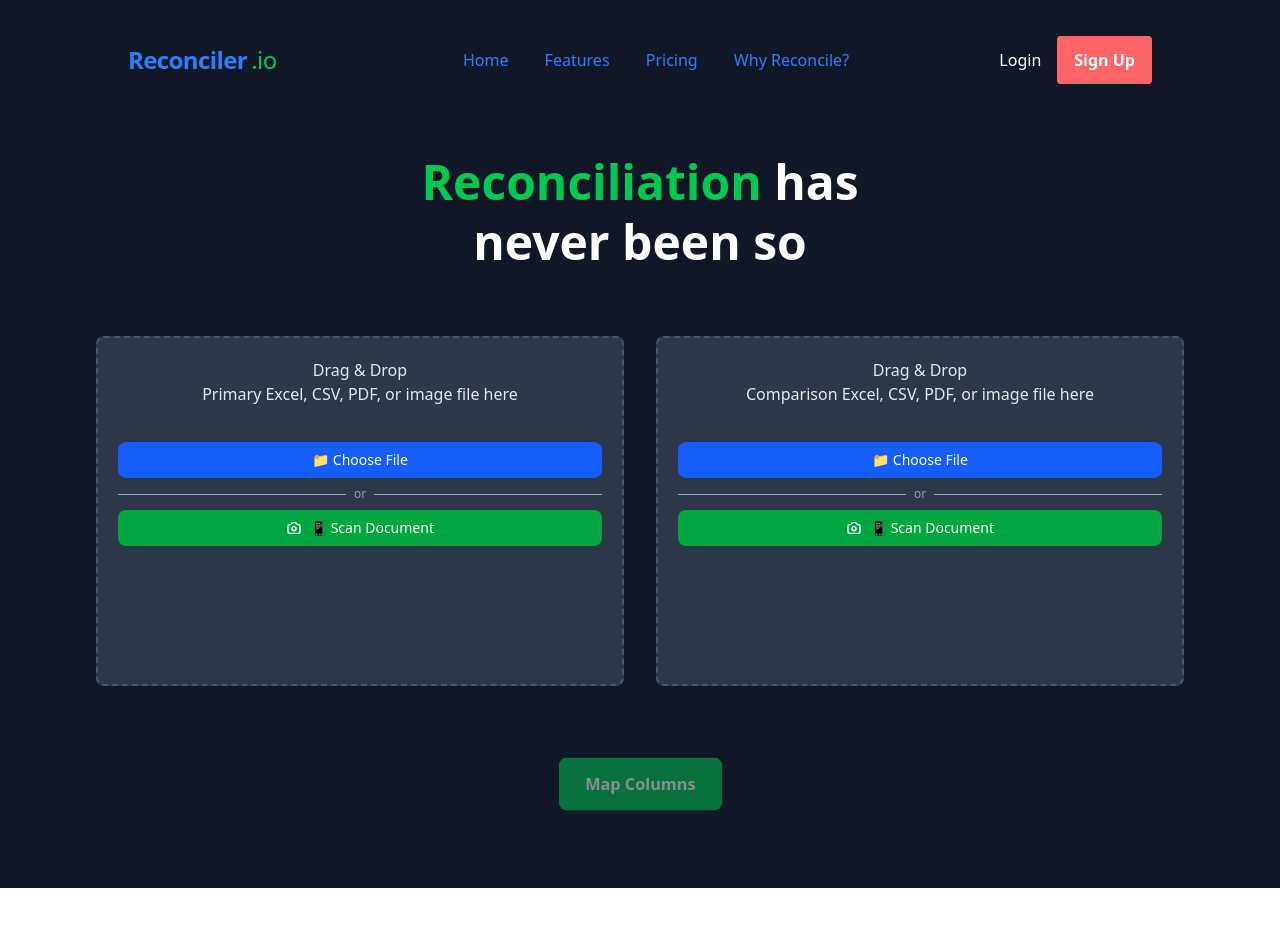
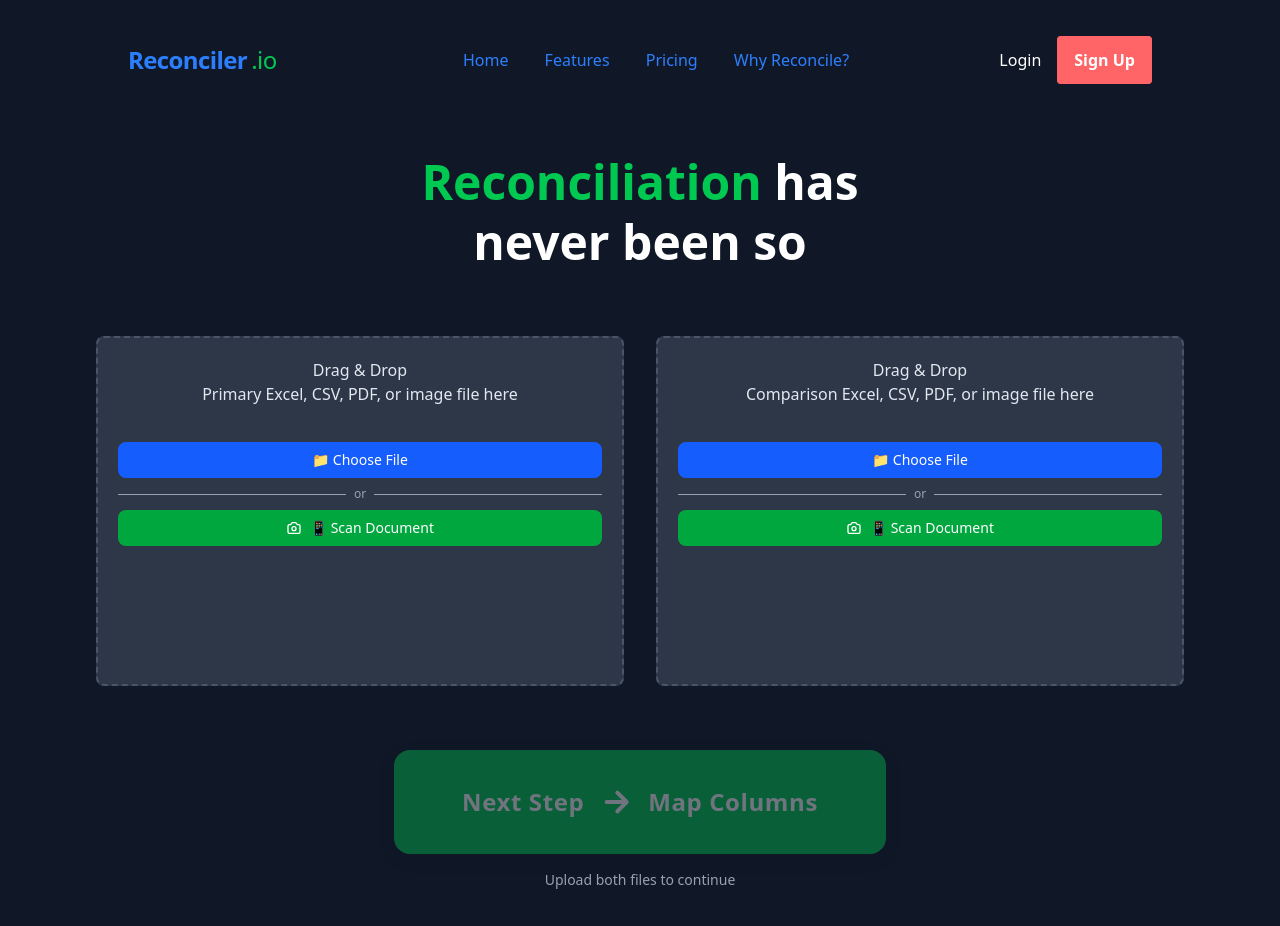
Before and after one commit to nkasozi/reconciler.io, a SvelteKit app: page /upload in a window 1280 px wide. Shown: the top 926 px of the page. Before the commit the page ends 888 px from the top, so only its background shows below. Built offline with nearby package versions, Linux system fonts and the light colour scheme.

Commit message:
Redesign Map Columns button as hero CTA
Replaces the previous Map Columns button with a more prominent hero-style call-to-action, including updated styling, helper text, and improved accessibility. Enhances user guidance and visual emphasis for the next step in the upload workflow.

```diff
--- a/src/routes/upload/+page.svelte
+++ b/src/routes/upload/+page.svelte
@@ -999,16 +999,18 @@
 			</details>
 		</div>
 
-		<!-- Map Columns Button -->
-		<div class="mb-16 flex justify-center">
+		<!-- Map Columns Button - Hero CTA -->
+		<div class="mb-20 flex justify-center px-4">
+			<div class="relative">
+				<!-- Main button -->
 				<button
 					onclick={openMappingModal}
 					disabled={!primaryFileData.isUploaded ||
 						!comparisonFileData.isUploaded ||
 						!primaryFileData.parsedData ||
 						!comparisonFileData.parsedData}
-				class="btn-breathing mt-2 transform rounded-lg border-2 border-green-500 bg-green-500 px-4 py-2 text-sm font-semibold text-white transition-all duration-300 hover:scale-105 hover:bg-green-600 hover:text-white sm:px-6 sm:py-3 sm:text-base"
-				class:opacity-50={!primaryFileData.isUploaded ||
+					class="hero-cta-button w-full max-w-3xl transform rounded-2xl border-4 border-green-500 bg-green-500 px-12 py-6 text-xl font-extrabold text-white shadow-2xl transition-all duration-300 hover:scale-[1.02] hover:bg-green-600 focus:outline-none focus:ring-4 focus:ring-green-400 focus:ring-opacity-50 active:scale-[0.98] sm:px-16 sm:py-8 sm:text-2xl"
+					class:opacity-40={!primaryFileData.isUploaded ||
 						!comparisonFileData.isUploaded ||
 						!primaryFileData.parsedData ||
 						!comparisonFileData.parsedData}
@@ -1016,9 +1018,39 @@
 						!comparisonFileData.isUploaded ||
 						!primaryFileData.parsedData ||
 						!comparisonFileData.parsedData}
+					class:hover:scale-100={!primaryFileData.isUploaded ||
+						!comparisonFileData.isUploaded ||
+						!primaryFileData.parsedData ||
+						!comparisonFileData.parsedData}
 				>
-				Map Columns
+					<span class="flex items-center justify-center space-x-3 sm:space-x-4">
+						<span class="tracking-wide">Next Step</span>
+						<svg
+							class="h-6 w-6 transform transition-transform duration-200 group-hover:translate-x-1 sm:h-8 sm:w-8"
+							viewBox="0 0 24 24"
+							fill="none"
+							stroke="currentColor"
+							stroke-width="3"
+							stroke-linecap="round"
+							stroke-linejoin="round"
+							aria-hidden="true"
+						>
+							<path d="M5 12h14"></path>
+							<path d="M13 5l7 7-7 7"></path>
+						</svg>
+						<span class="tracking-wide">Map Columns</span>
+					</span>
 				</button>
+
+				<!-- Helper text -->
+				<p class="mt-4 text-center text-sm text-gray-400">
+					{#if !primaryFileData.isUploaded || !comparisonFileData.isUploaded}
+						Upload both files to continue
+					{:else}
+						Ready to map your columns for reconciliation
+					{/if}
+				</p>
+			</div>
 		</div>
 	</div>
 
@@ -1073,35 +1105,31 @@
 </div>
 
 <style>
-	/* Button animation */
-	@keyframes btn-breathing {
-		0% {
-			transform: scale(1);
-		}
-		50% {
-			transform: scale(1.03);
-		}
-		100% {
-			transform: scale(1);
-		}
+	/* Hero CTA Button Styling */
+	.hero-cta-button {
+		box-shadow: 0 10px 40px rgba(0, 0, 0, 0.3);
 	}
 
-	.btn-breathing {
-		animation: btn-breathing 4s ease-in-out infinite;
+	.hero-cta-button:not(:disabled):hover {
+		box-shadow: 0 15px 50px rgba(0, 0, 0, 0.4);
 	}
 
-	/* Reduce animation scale on mobile */
+	.hero-cta-button:disabled {
+		box-shadow: 0 5px 20px rgba(0, 0, 0, 0.2);
+	}
+
+	.hero-cta-button + p {
+		transition: all 0.3s ease;
+	}
+
+	/* Reduce effects on mobile for performance */
 	@media (max-width: 640px) {
-		@keyframes btn-breathing {
-			0% {
-				transform: scale(1);
+		.hero-cta-button {
+			box-shadow: 0 8px 25px rgba(0, 0, 0, 0.3);
 		}
-			50% {
-				transform: scale(1.015);
-			}
-			100% {
-				transform: scale(1);
-			}
+
+		.hero-cta-button:not(:disabled):hover {
+			box-shadow: 0 10px 30px rgba(0, 0, 0, 0.4);
 		}
 	}
 
```
Lines whose indentation alone changed are shown as unchanged.
